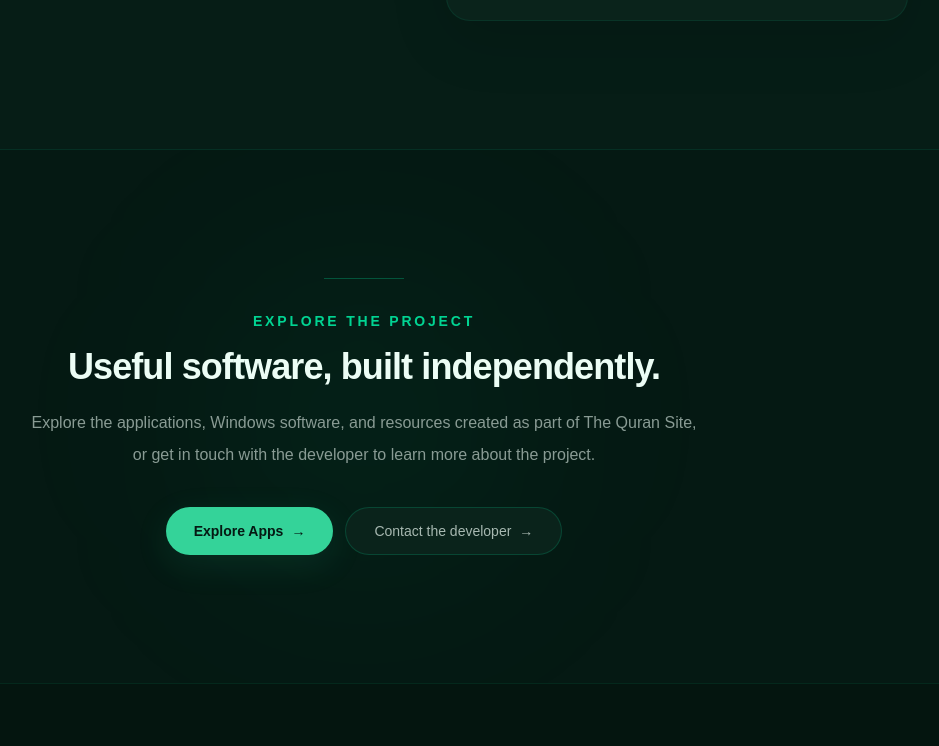
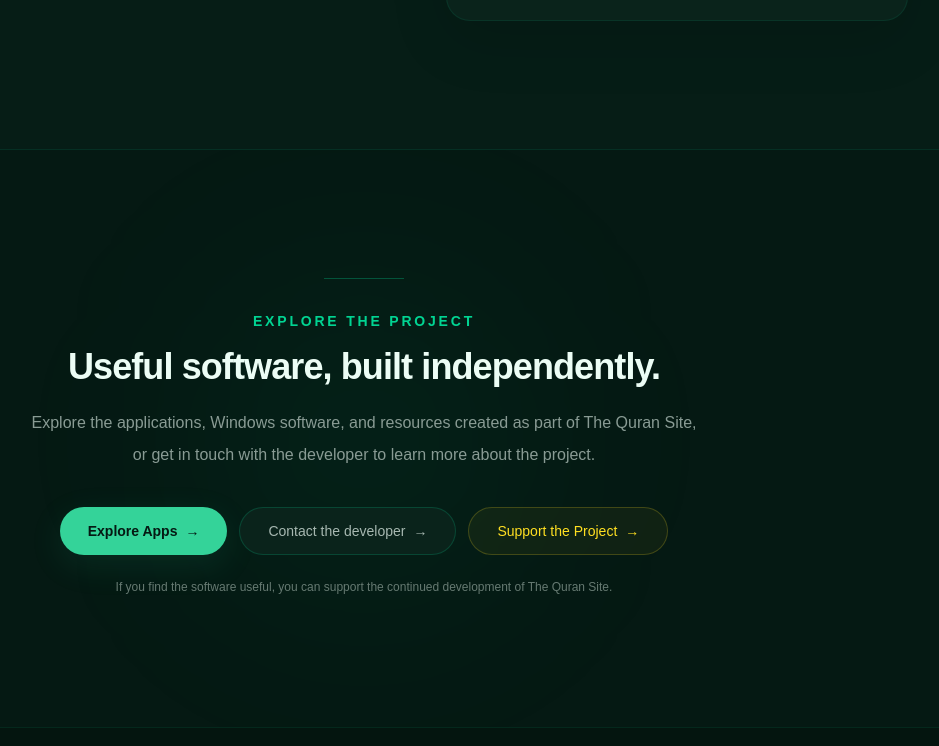
Before and after one commit to AHBorno/the-quran-site, a Next.js app: page / in a window 1280 px wide. Shown: the part 4714-5460 px from the top of the page, without its empty margins (276-1215 px from the left). Built offline with nearby package versions, Linux system fonts and the light colour scheme.

Commit message:
Donation

```diff
--- a/src/app/page.tsx
+++ b/src/app/page.tsx
@@ -259,7 +259,6 @@
             </Link>
           </div>
 
-
           {/* Scroll hint */}
           <div className="mt-20 flex flex-col items-center gap-3 text-xs uppercase tracking-[0.2em] text-[#788b84]">
             <span>Explore the project</span>
@@ -286,19 +285,19 @@
 
             <div className="space-y-5 text-base leading-8 text-[#a7b8b1]">
               <p>
-                The Quran Site is an independent software and technology project
-                focused on creating useful digital tools for Muslims. The
-                website brings together applications and software designed to
-                support Quran learning, prayer management, and other areas of
-                everyday Islamic life.
+                The Quran Site is an independent software and technology
+                project focused on creating useful digital tools for Muslims.
+                The website brings together applications and software designed
+                to support Quran learning, prayer management, and other areas
+                of everyday Islamic life.
               </p>
 
               <p>
-                Our projects include Android applications and Windows software,
-                with each project built around a practical purpose. From prayer
-                times and Qibla tools to Quran translation and learning
-                software, the goal is to make useful technology simple and
-                accessible.
+                Our projects include Android applications and Windows
+                software, with each project built around a practical purpose.
+                From prayer times and Qibla tools to Quran translation and
+                learning software, the goal is to make useful technology
+                simple and accessible.
               </p>
 
               <p>
@@ -340,9 +339,9 @@
             </h2>
 
             <p className="mt-5 leading-8 text-[#a7b8b1]">
-              The project explores different types of software and digital tools
-              designed to make useful Islamic resources easier to access and
-              use.
+              The project explores different types of software and digital
+              tools designed to make useful Islamic resources easier to access
+              and use.
             </p>
           </div>
 
@@ -475,8 +474,8 @@
               </h2>
 
               <p className="mt-5 leading-8 text-[#a7b8b1]">
-                Explore the applications and software currently being developed
-                as part of The Quran Site.
+                Explore the applications and software currently being
+                developed as part of The Quran Site.
               </p>
             </div>
 
@@ -725,7 +724,7 @@
             learn more about the project.
           </p>
 
-          <div className="mt-9 flex flex-col items-center justify-center gap-3 sm:flex-row">
+          <div className="mt-9 flex flex-col items-center justify-center gap-3 sm:flex-row sm:flex-wrap">
             <Link
               href="/apps"
               className="group inline-flex min-h-12 items-center justify-center gap-2 rounded-full bg-[#34d399] px-7 text-sm font-semibold text-[#051913] shadow-[0_10px_35px_rgba(52,211,153,0.1)] transition-all duration-300 hover:-translate-y-0.5 hover:bg-[#6ee7b7] hover:shadow-[0_14px_40px_rgba(52,211,153,0.16)]"
@@ -751,7 +750,27 @@
                 →
               </span>
             </Link>
+
+            <a
+              href="https://bhokto.com.bd/pay/thequransite"
+              target="_blank"
+              rel="noopener noreferrer"
+              className="group inline-flex min-h-12 items-center justify-center gap-2 rounded-full border border-yellow-300/20 bg-yellow-300/5 px-7 text-sm font-medium text-yellow-300 transition-all duration-300 hover:-translate-y-0.5 hover:border-yellow-300/35 hover:bg-yellow-300/10"
+            >
+              Support the Project
+              <span
+                aria-hidden="true"
+                className="transition-transform duration-300 group-hover:translate-x-1"
+              >
+                →
+              </span>
+            </a>
           </div>
+
+          <p className="mx-auto mt-5 max-w-xl text-xs leading-6 text-[#667a72]">
+            If you find the software useful, you can support the continued
+            development of The Quran Site.
+          </p>
         </div>
       </section>
     </main>
```
Lines whose indentation alone changed are shown as unchanged.
